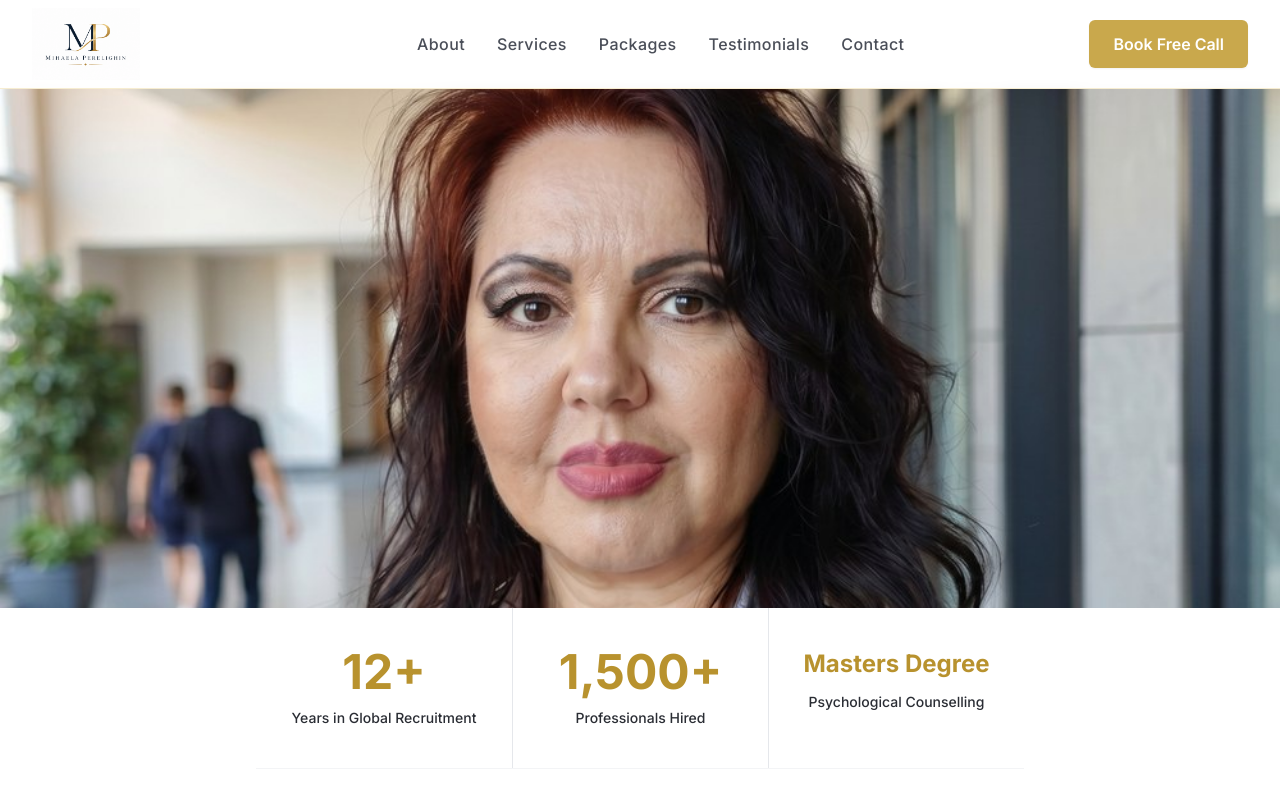
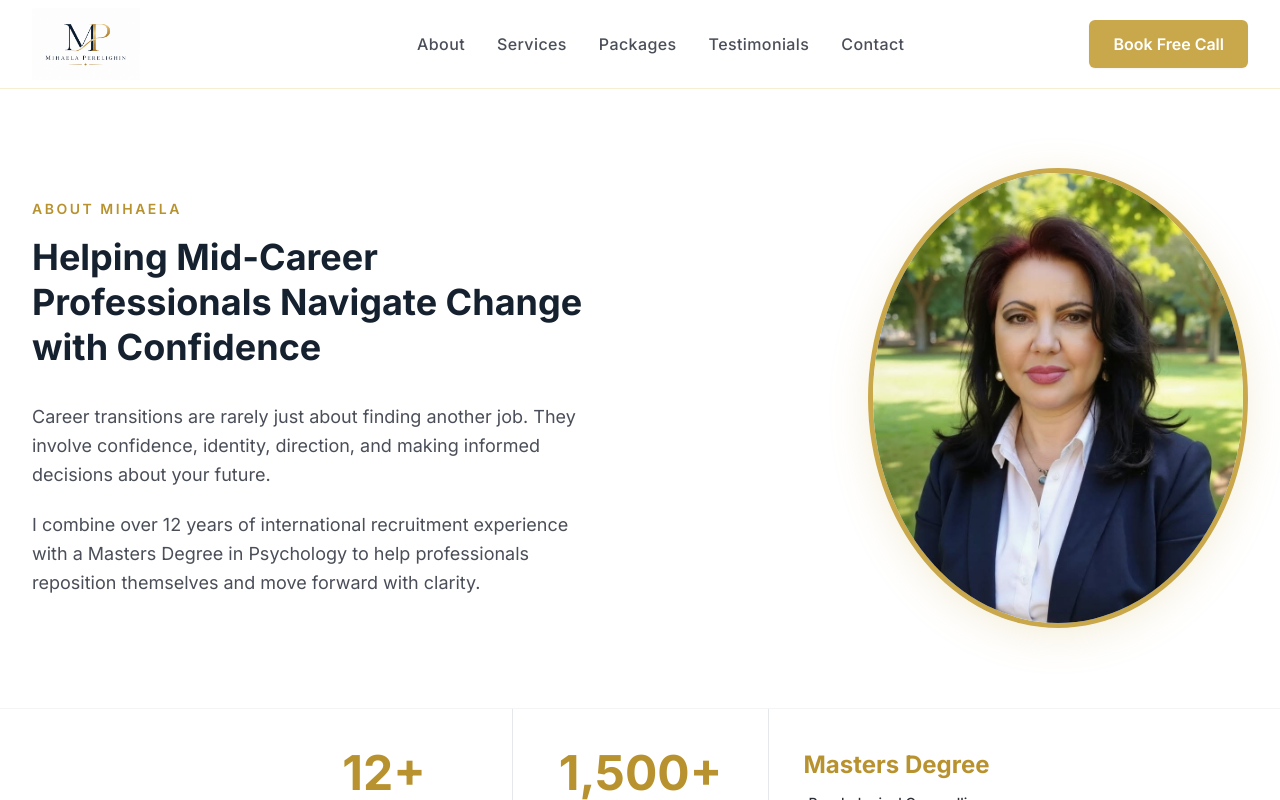
Before and after one commit to tmkannanrajesh-web/mihaela-coach, a Next.js app: page /about in a window 1280 px wide. Shown: the top 800 px of the page. Built offline with nearby package versions, Linux system fonts and the light colour scheme.

Commit message:
About page oval photo layout

```diff
--- a/app/about/page.tsx
+++ b/app/about/page.tsx
@@ -7,12 +7,24 @@ export default function AboutPage() {
     <>
       <Navbar />
       <main className="pt-[88px]">
-        <section style={{ height: "520px", overflow: "hidden", position: "relative" }}>
-          <Image src="/images/mihaela-about.jpg" alt="Mihaela Perelighin" fill priority className="object-cover" style={{ objectPosition: "50% 30%" }} />
+        <section className="bg-white py-20">
+          <div className="max-w-7xl mx-auto px-4 sm:px-6 lg:px-8 grid grid-cols-1 lg:grid-cols-2 gap-16 items-center">
+            <div>
+              <p className="uppercase tracking-[0.18em] text-gold-600 font-semibold text-sm mb-4">About Mihaela</p>
+              <h1 className="text-4xl font-bold text-navy-900 mb-8 leading-tight">Helping Mid-Career Professionals Navigate Change with Confidence</h1>
+              <p className="text-lg text-charcoal-light leading-relaxed mb-5">Career transitions are rarely just about finding another job. They involve confidence, identity, direction, and making informed decisions about your future.</p>
+              <p className="text-lg text-charcoal-light leading-relaxed">I combine over 12 years of international recruitment experience with a Masters Degree in Psychology to help professionals reposition themselves and move forward with clarity.</p>
+            </div>
+            <div className="flex justify-center lg:justify-end">
+              <div className="relative overflow-hidden flex-shrink-0" style={{ width: "380px", height: "460px", borderRadius: "50%", border: "5px solid #C9A84C", boxShadow: "0 8px 40px rgba(201,168,76,0.2)" }}>
+                <Image src="/images/mihaela-perelighin.jpg" alt="Mihaela Perelighin" fill priority className="object-cover object-top" />
+              </div>
+            </div>
+          </div>
         </section>
-        <section className="bg-white">
+        <section className="bg-white border-t border-b border-gray-100">
           <div className="max-w-3xl mx-auto">
-            <div className="grid grid-cols-3 divide-x divide-gray-200 border-b border-gray-100">
+            <div className="grid grid-cols-3 divide-x divide-gray-200">
               <div className="py-10 px-6 text-center">
                 <p className="text-5xl font-bold text-gold-600 mb-3">12+</p>
                 <p className="text-charcoal text-sm font-medium">Years in Global Recruitment</p>
@@ -37,9 +49,7 @@ export default function AboutPage() {
             <p>I work one-to-one with every client, offering personalized, practical guidance tailored to their goals, challenges, and career context.</p>
             <p className="font-bold">My mission is simple: to help you move forward with clarity, confidence, and a strategy that works in todays job market.</p>
             <div className="pt-4">
-              <a href="/#contact" className="flex items-center justify-center bg-gold-500 hover:bg-gold-600 text-white font-semibold px-8 py-4 rounded-md text-base w-full">
-                Book Your Free 20-Minute Discovery Call
-              </a>
+              <a href="/#contact" className="flex items-center justify-center bg-gold-500 hover:bg-gold-600 text-white font-semibold px-8 py-4 rounded-md text-base w-full">Book Your Free 20-Minute Discovery Call</a>
             </div>
           </div>
         </section>
```
